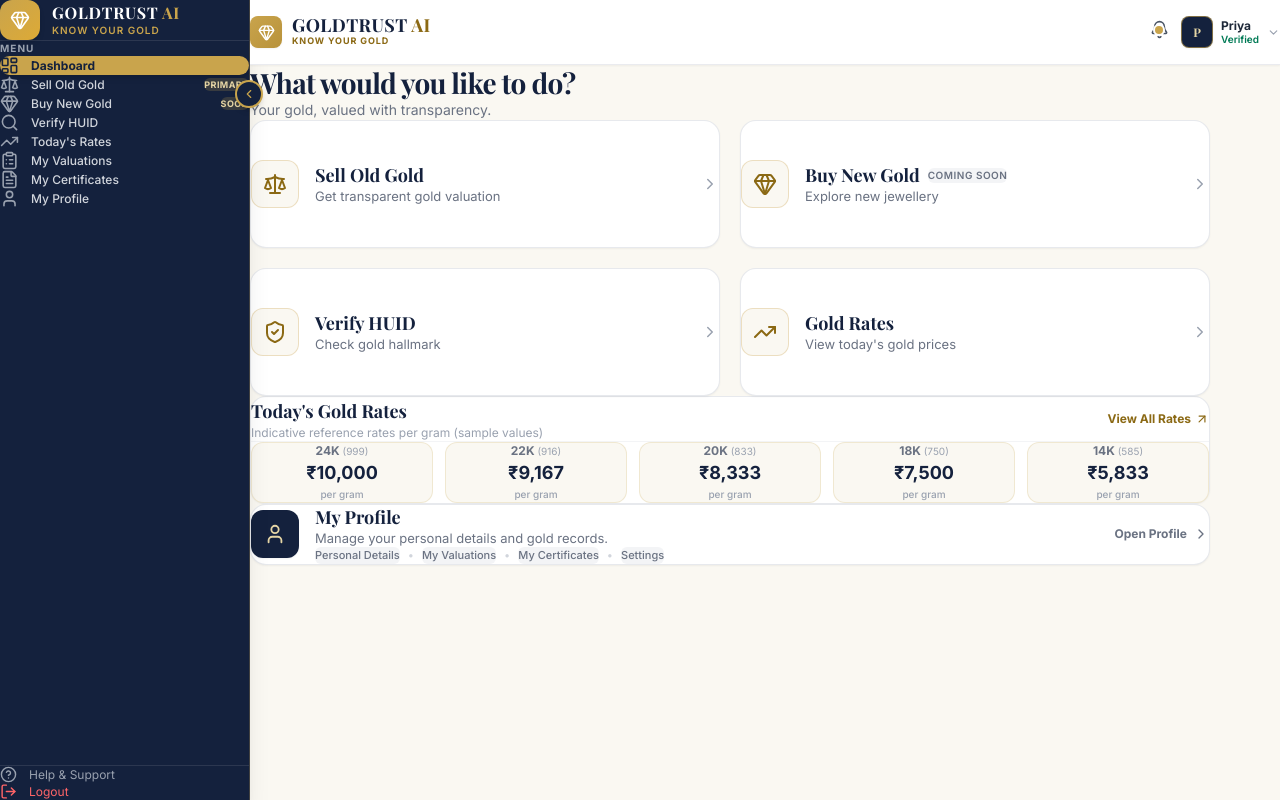
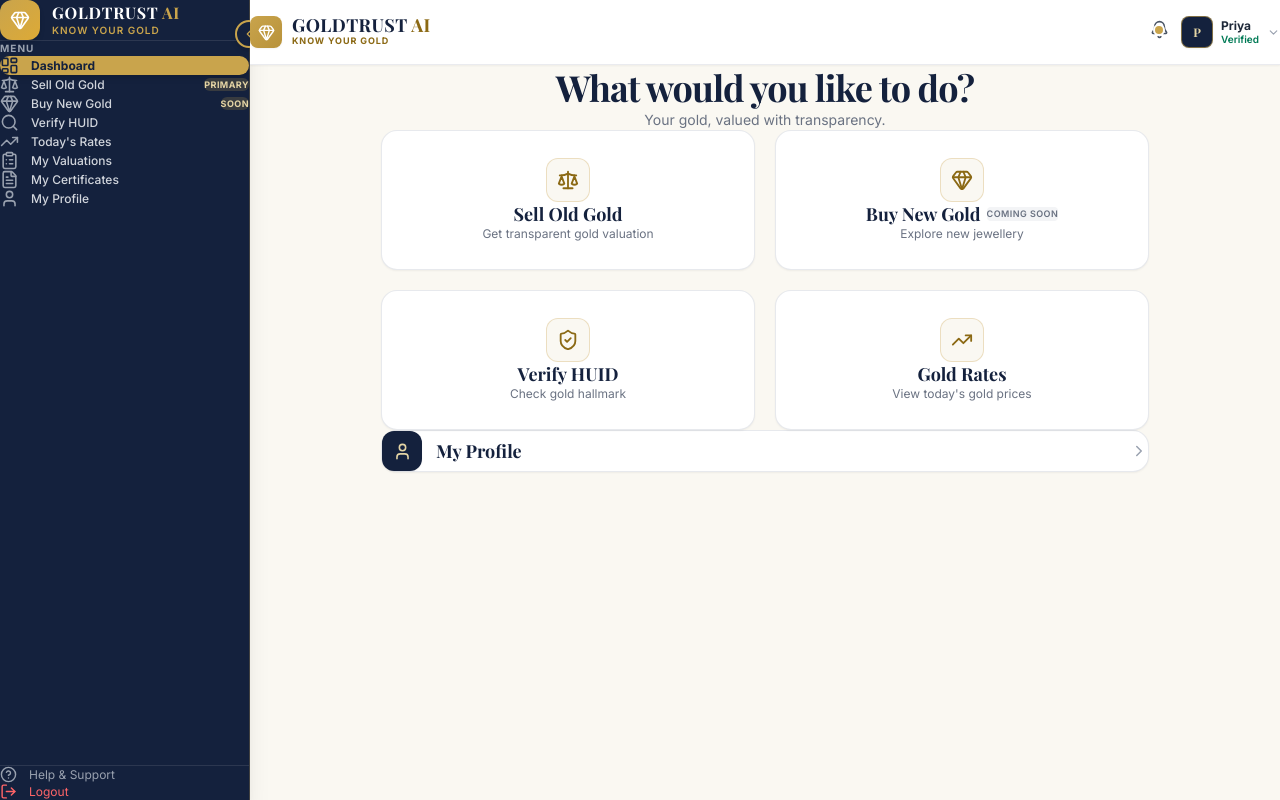
Before and after one commit to Dhanitha-18/HackGold, a React (Vite) app: page /dashboard in a window 1280 px wide. Built offline with nearby package versions, Linux system fonts and the light colour scheme; a web font is replaced by a local one.

Commit message:
Center customer homepage, remove rates panel from dashboard, and clean profile card

```diff
--- a/src/components/layout/Layout.jsx
+++ b/src/components/layout/Layout.jsx
@@ -54,7 +54,7 @@ export default function Layout({ children }) {
             - Bottom padding: 36px (pb-24 lg:pb-12)
             - Equal left and right breathing space. Never touches the sidebar boundary or browser edge!
           */}
-          <main className="flex-1 w-full px-4 sm:px-6 lg:px-8 py-7 pb-24 lg:pb-12 box-border min-w-0">
+          <main className="flex-1 w-full flex flex-col items-center px-4 sm:px-6 lg:px-8 py-8 pb-24 lg:pb-12 box-border min-w-0">
             {children}
           </main>
         </div>
--- a/src/components/layout/Sidebar.jsx
+++ b/src/components/layout/Sidebar.jsx
@@ -180,7 +180,7 @@ export default function Sidebar({ collapsed, onToggleCollapse, isMobileOpen, onC
         {/* Desktop collapse toggle floating button */}
         <button
           onClick={onToggleCollapse}
-          className="hidden lg:flex absolute -right-3.5 top-20 w-7 h-7 bg-[#14213D] border-2 border-[#C9A44C] rounded-full items-center justify-center text-[#C9A44C] hover:bg-[#C9A44C] hover:text-[#14213D] shadow-md transition-all cursor-pointer z-50"
+          className="hidden lg:flex absolute -right-3.5 top-5 w-7 h-7 bg-[#14213D] border-2 border-[#C9A44C] rounded-full items-center justify-center text-[#C9A44C] hover:bg-[#C9A44C] hover:text-[#14213D] shadow-md transition-all cursor-pointer z-50"
           title={collapsed ? 'Expand Sidebar' : 'Collapse Sidebar'}
         >
           {collapsed ? <ChevronRight size={14} /> : <ChevronLeft size={14} />}
--- a/src/pages/Dashboard.jsx
+++ b/src/pages/Dashboard.jsx
@@ -1,225 +1,120 @@
 import React from 'react';
 import { useNavigate } from 'react-router-dom';
 import {
-  Scale, Gem, ShieldCheck, TrendingUp, ChevronRight, User, ArrowUpRight
+  Scale, Gem, ShieldCheck, TrendingUp, ChevronRight, User
 } from 'lucide-react';
-import { mockGoldRates } from '../data/mockData';
 
 export default function Dashboard() {
   const navigate = useNavigate();
 
-  // Exactly 5 purity benchmark rates per gram for the compact rates panel
-  const ratesList = [
-    { purity: '24K', fineness: '999', price: '₹10,000' },
-    { purity: '22K', fineness: '916', price: '₹9,167' },
-    { purity: '20K', fineness: '833', price: '₹8,333' },
-    { purity: '18K', fineness: '750', price: '₹7,500' },
-    { purity: '14K', fineness: '585', price: '₹5,833' },
-  ];
-
   return (
-    <div className="w-full max-w-[960px] mx-auto py-2 sm:py-4 space-y-6 sm:space-y-7 animate-fade-in min-w-0">
+    <div className="w-full max-w-3xl space-y-6 sm:space-y-8 animate-fade-in min-w-0">
 
       {/*
-        1. SHORT WELCOME HEADING
-        - Clean, compact, zero clutter
+        1. SHORT WELCOME HEADING (Centered)
       */}
-      <div className="pt-1">
-        <h1 className="font-serif text-2xl sm:text-[28px] font-bold text-[#14213D] tracking-tight leading-tight">
+      <div className="text-center pt-2 sm:pt-4 space-y-1.5">
+        <h1 className="font-serif text-2xl sm:text-3xl md:text-4xl font-bold text-[#14213D] tracking-tight leading-tight">
           What would you like to do?
         </h1>
-        <p className="text-xs sm:text-sm text-gray-500 mt-1">
+        <p className="text-xs sm:text-sm text-gray-500">
           Your gold, valued with transparency.
         </p>
       </div>
 
       {/*
-        2. FOUR COMPACT FEATURE BOXES (2 × 2 Grid)
-        - Main focus of the homepage
-        - Small, compact, consistent card height (~120px-130px)
-        - Minimal internal padding (16px–20px)
-        - Light ivory / gold background with subtle borders and elegant hover
-        - Entire card clickable
+        2. FOUR COMPACT FEATURE BOXES (2 × 2 Grid - Centered Design)
       */}
       <div className="grid grid-cols-1 sm:grid-cols-2 gap-4 sm:gap-5 w-full">
 
         {/* CARD 1: SELL OLD GOLD */}
         <div
           onClick={() => navigate('/sell')}
-          className="group bg-white hover:bg-[#FAF8F2] border border-gray-200/90 hover:border-[#C9A44C] rounded-2xl p-4 sm:p-5 shadow-xs hover:shadow-md transition-all duration-200 cursor-pointer flex items-center justify-between gap-3.5 h-[120px] sm:h-[128px]"
+          className="group bg-white hover:bg-[#FAF8F2] border border-gray-200/90 hover:border-[#C9A44C] rounded-2xl p-5 shadow-xs hover:shadow-md transition-all duration-200 cursor-pointer flex flex-col items-center justify-center text-center h-[135px] sm:h-[140px]"
         >
-          <div className="flex items-center gap-3.5 sm:gap-4 min-w-0">
-            <div className="w-12 h-12 rounded-xl bg-[#FAF8F2] group-hover:bg-[#C9A44C]/15 border border-[#C9A44C]/30 flex items-center justify-center text-[#8B6914] shrink-0 transition-colors">
-              <Scale size={24} className="text-[#8B6914]" />
+          <div className="w-11 h-11 rounded-xl bg-[#FAF8F2] group-hover:bg-[#C9A44C]/15 border border-[#C9A44C]/30 flex items-center justify-center text-[#8B6914] mb-2.5 transition-colors">
+            <Scale size={22} className="text-[#8B6914]" />
           </div>
-            <div className="min-w-0">
           <h3 className="font-serif text-base sm:text-lg font-bold text-[#14213D] group-hover:text-[#8B6914] transition-colors leading-snug">
             Sell Old Gold
           </h3>
-              <p className="text-xs sm:text-[13px] text-gray-500 mt-0.5 truncate">
+          <p className="text-xs text-gray-500 mt-0.5 truncate max-w-full">
             Get transparent gold valuation
           </p>
-            </div>
-          </div>
-          <ChevronRight size={18} className="text-gray-400 group-hover:text-[#8B6914] group-hover:translate-x-0.5 transition-all shrink-0" />
         </div>
 
         {/* CARD 2: BUY NEW GOLD */}
         <div
           onClick={() => navigate('/buy')}
-          className="group bg-white hover:bg-[#FAF8F2] border border-gray-200/90 hover:border-[#C9A44C] rounded-2xl p-4 sm:p-5 shadow-xs hover:shadow-md transition-all duration-200 cursor-pointer flex items-center justify-between gap-3.5 h-[120px] sm:h-[128px]"
+          className="group bg-white hover:bg-[#FAF8F2] border border-gray-200/90 hover:border-[#C9A44C] rounded-2xl p-5 shadow-xs hover:shadow-md transition-all duration-200 cursor-pointer flex flex-col items-center justify-center text-center h-[135px] sm:h-[140px]"
         >
-          <div className="flex items-center gap-3.5 sm:gap-4 min-w-0">
-            <div className="w-12 h-12 rounded-xl bg-[#FAF8F2] group-hover:bg-[#C9A44C]/15 border border-[#C9A44C]/30 flex items-center justify-center text-[#8B6914] shrink-0 transition-colors">
-              <Gem size={24} className="text-[#8B6914]" />
+          <div className="w-11 h-11 rounded-xl bg-[#FAF8F2] group-hover:bg-[#C9A44C]/15 border border-[#C9A44C]/30 flex items-center justify-center text-[#8B6914] mb-2.5 transition-colors">
+            <Gem size={22} className="text-[#8B6914]" />
           </div>
-            <div className="min-w-0">
-              <div className="flex items-center gap-2">
+          <div className="flex items-center justify-center gap-1.5">
             <h3 className="font-serif text-base sm:text-lg font-bold text-[#14213D] group-hover:text-[#8B6914] transition-colors leading-snug">
               Buy New Gold
             </h3>
-                <span className="text-[10px] font-semibold uppercase tracking-wider bg-gray-100 text-gray-500 px-2 py-0.5 rounded-md">
+            <span className="text-[9px] font-semibold uppercase tracking-wider bg-gray-100 text-gray-500 px-1.5 py-0.5 rounded">
               Coming Soon
             </span>
           </div>
-              <p className="text-xs sm:text-[13px] text-gray-500 mt-0.5 truncate">
+          <p className="text-xs text-gray-500 mt-0.5 truncate max-w-full">
             Explore new jewellery
           </p>
-            </div>
-          </div>
-          <ChevronRight size={18} className="text-gray-400 group-hover:text-[#8B6914] group-hover:translate-x-0.5 transition-all shrink-0" />
         </div>
 
         {/* CARD 3: VERIFY HUID */}
         <div
           onClick={() => navigate('/huid')}
-          className="group bg-white hover:bg-[#FAF8F2] border border-gray-200/90 hover:border-[#C9A44C] rounded-2xl p-4 sm:p-5 shadow-xs hover:shadow-md transition-all duration-200 cursor-pointer flex items-center justify-between gap-3.5 h-[120px] sm:h-[128px]"
+          className="group bg-white hover:bg-[#FAF8F2] border border-gray-200/90 hover:border-[#C9A44C] rounded-2xl p-5 shadow-xs hover:shadow-md transition-all duration-200 cursor-pointer flex flex-col items-center justify-center text-center h-[135px] sm:h-[140px]"
         >
-          <div className="flex items-center gap-3.5 sm:gap-4 min-w-0">
-            <div className="w-12 h-12 rounded-xl bg-[#FAF8F2] group-hover:bg-[#C9A44C]/15 border border-[#C9A44C]/30 flex items-center justify-center text-[#8B6914] shrink-0 transition-colors">
-              <ShieldCheck size={24} className="text-[#8B6914]" />
+          <div className="w-11 h-11 rounded-xl bg-[#FAF8F2] group-hover:bg-[#C9A44C]/15 border border-[#C9A44C]/30 flex items-center justify-center text-[#8B6914] mb-2.5 transition-colors">
+            <ShieldCheck size={22} className="text-[#8B6914]" />
           </div>
-            <div className="min-w-0">
           <h3 className="font-serif text-base sm:text-lg font-bold text-[#14213D] group-hover:text-[#8B6914] transition-colors leading-snug">
             Verify HUID
           </h3>
-              <p className="text-xs sm:text-[13px] text-gray-500 mt-0.5 truncate">
+          <p className="text-xs text-gray-500 mt-0.5 truncate max-w-full">
             Check gold hallmark
           </p>
-            </div>
-          </div>
-          <ChevronRight size={18} className="text-gray-400 group-hover:text-[#8B6914] group-hover:translate-x-0.5 transition-all shrink-0" />
         </div>
 
         {/* CARD 4: GOLD RATES */}
         <div
           onClick={() => navigate('/rates')}
-          className="group bg-white hover:bg-[#FAF8F2] border border-gray-200/90 hover:border-[#C9A44C] rounded-2xl p-4 sm:p-5 shadow-xs hover:shadow-md transition-all duration-200 cursor-pointer flex items-center justify-between gap-3.5 h-[120px] sm:h-[128px]"
+          className="group bg-white hover:bg-[#FAF8F2] border border-gray-200/90 hover:border-[#C9A44C] rounded-2xl p-5 shadow-xs hover:shadow-md transition-all duration-200 cursor-pointer flex flex-col items-center justify-center text-center h-[135px] sm:h-[140px]"
         >
-          <div className="flex items-center gap-3.5 sm:gap-4 min-w-0">
-            <div className="w-12 h-12 rounded-xl bg-[#FAF8F2] group-hover:bg-[#C9A44C]/15 border border-[#C9A44C]/30 flex items-center justify-center text-[#8B6914] shrink-0 transition-colors">
-              <TrendingUp size={24} className="text-[#8B6914]" />
+          <div className="w-11 h-11 rounded-xl bg-[#FAF8F2] group-hover:bg-[#C9A44C]/15 border border-[#C9A44C]/30 flex items-center justify-center text-[#8B6914] mb-2.5 transition-colors">
+            <TrendingUp size={22} className="text-[#8B6914]" />
           </div>
-            <div className="min-w-0">
           <h3 className="font-serif text-base sm:text-lg font-bold text-[#14213D] group-hover:text-[#8B6914] transition-colors leading-snug">
             Gold Rates
           </h3>
-              <p className="text-xs sm:text-[13px] text-gray-500 mt-0.5 truncate">
+          <p className="text-xs text-gray-500 mt-0.5 truncate max-w-full">
             View today's gold prices
           </p>
-            </div>
-          </div>
-          <ChevronRight size={18} className="text-gray-400 group-hover:text-[#8B6914] group-hover:translate-x-0.5 transition-all shrink-0" />
         </div>
 
       </div>
 
       {/*
-        3. TODAY'S GOLD RATES PANEL (Exactly ONE compact panel)
-        - Clean table/grid of 24K, 22K, 20K, 18K, 14K
-        - Clearly labelled illustrative sample values
-        - Link to View All Rates
-      */}
-      <div className="bg-white border border-gray-200/90 rounded-2xl p-5 sm:p-6 shadow-xs w-full">
-        <div className="flex items-center justify-between gap-2 pb-4 border-b border-gray-100">
-          <div>
-            <h2 className="font-serif text-base sm:text-lg font-bold text-[#14213D]">
-              Today's Gold Rates
-            </h2>
-            <p className="text-[11px] sm:text-xs text-gray-400 mt-0.5">
-              Indicative reference rates per gram (sample values)
-            </p>
-          </div>
-          <button
-            onClick={() => navigate('/rates')}
-            className="text-xs font-bold text-[#8B6914] hover:text-[#C9A44C] flex items-center gap-1 cursor-pointer transition-colors"
-          >
-            <span>View All Rates</span>
-            <ArrowUpRight size={14} />
-          </button>
-        </div>
-
-        {/* 5-Column Purity Grid */}
-        <div className="grid grid-cols-2 sm:grid-cols-5 gap-3 pt-4">
-          {ratesList.map((item) => (
-            <div
-              key={item.purity}
-              className="bg-[#FAF8F2] border border-[#C9A44C]/20 rounded-xl p-3 text-center"
-            >
-              <span className="text-xs font-bold text-gray-500 block uppercase">
-                {item.purity} <span className="text-[10px] text-gray-400 font-normal">({item.fineness})</span>
-              </span>
-              <p className="text-base sm:text-lg font-bold text-[#14213D] mt-1">
-                {item.price}
-              </p>
-              <span className="text-[10px] text-gray-400 font-medium block mt-0.5">
-                per gram
-              </span>
-            </div>
-          ))}
-        </div>
-      </div>
-
-      {/*
-        4. MY PROFILE SECTION (Compact Card Below Rates)
-        - Navigates to /profile
-        - Direct access to Personal Details, My Valuations, My Certificates, etc.
+        3. MY PROFILE SECTION (Clean, compact box with all extra text removed)
       */}
       <div
         onClick={() => navigate('/profile')}
-        className="group bg-white hover:bg-[#FAF8F2] border border-gray-200/90 hover:border-[#14213D]/40 rounded-2xl p-5 sm:p-6 shadow-xs hover:shadow-md transition-all duration-200 cursor-pointer w-full"
+        className="group bg-white hover:bg-[#FAF8F2] border border-gray-200/90 hover:border-[#14213D]/40 rounded-2xl px-5 py-3.5 shadow-xs hover:shadow-md transition-all duration-200 cursor-pointer flex items-center justify-between w-full"
       >
-        <div className="flex flex-col sm:flex-row sm:items-center justify-between gap-4">
-          <div className="flex items-center gap-3.5 sm:gap-4 min-w-0">
-            <div className="w-12 h-12 rounded-xl bg-[#14213D] text-[#E5D5A5] flex items-center justify-center font-bold text-base shadow-xs shrink-0">
-              <User size={22} className="text-[#E5D5A5]" />
+        <div className="flex items-center gap-3.5">
+          <div className="w-10 h-10 rounded-xl bg-[#14213D] text-[#E5D5A5] flex items-center justify-center font-bold text-sm shadow-xs shrink-0">
+            <User size={19} className="text-[#E5D5A5]" />
           </div>
-            <div className="min-w-0">
-              <h3 className="font-serif text-base sm:text-lg font-bold text-[#14213D] group-hover:text-[#8B6914] transition-colors leading-snug">
+          <h3 className="font-serif text-base sm:text-lg font-bold text-[#14213D] group-hover:text-[#8B6914] transition-colors leading-none">
             My Profile
           </h3>
-              <p className="text-xs sm:text-[13px] text-gray-500 mt-0.5">
-                Manage your personal details and gold records.
-              </p>
-
-              {/* Quick Access Badges inside My Profile */}
-              <div className="flex items-center gap-2 mt-2 flex-wrap text-[11px] text-gray-500">
-                <span className="px-2 py-0.5 bg-gray-100 rounded-md font-medium">Personal Details</span>
-                <span className="text-gray-300">•</span>
-                <span className="px-2 py-0.5 bg-gray-100 rounded-md font-medium">My Valuations</span>
-                <span className="text-gray-300">•</span>
-                <span className="px-2 py-0.5 bg-gray-100 rounded-md font-medium">My Certificates</span>
-                <span className="text-gray-300">•</span>
-                <span className="px-2 py-0.5 bg-gray-100 rounded-md font-medium">Settings</span>
-              </div>
-            </div>
         </div>
 
-          <div className="flex items-center gap-1.5 text-xs font-bold text-gray-500 group-hover:text-[#14213D] shrink-0 self-end sm:self-center transition-colors">
-            <span>Open Profile</span>
-            <ChevronRight size={16} className="group-hover:translate-x-0.5 transition-transform" />
-          </div>
-        </div>
+        <ChevronRight size={18} className="text-gray-400 group-hover:text-[#14213D] group-hover:translate-x-0.5 transition-all shrink-0" />
       </div>
 
     </div>
```
Lines whose indentation alone changed are shown as unchanged.
